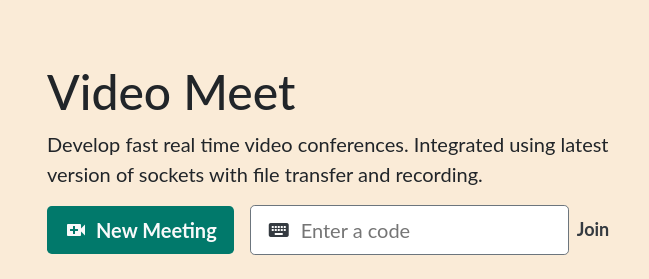
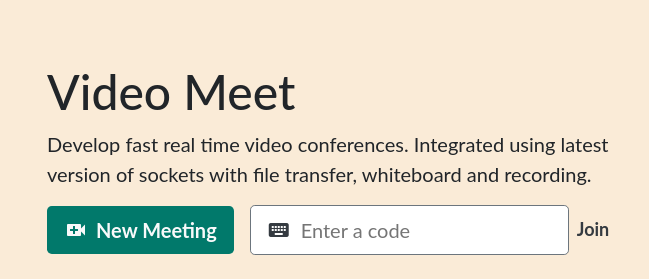
Before and after one commit to sujayrao1/VideoMeet, a website: page action.html in a window 1280 px wide. Shown: the part 57-336 px from the top of the page, 0-649 px from the left. Drawn offline with nearby package versions, Linux system fonts and the light colour scheme.

Commit message:
Update action.html

```diff
--- a/action.html
+++ b/action.html
@@ -34,7 +34,7 @@
             <div class="container w-50">
                 <h1 style="font-size: 3rem">Video Meet</h1>
                 <p style="font-size: 20px;">
-                    Develop fast real time video conferences. Integrated using latest version of sockets with file transfer and recording.
+                    Develop fast real time video conferences. Integrated using latest version of sockets with file transfer, whiteboard and recording.
                 </p>
                 <ul class="display-center justify-content-start" >
                     <li style="padding: 0;">
```
